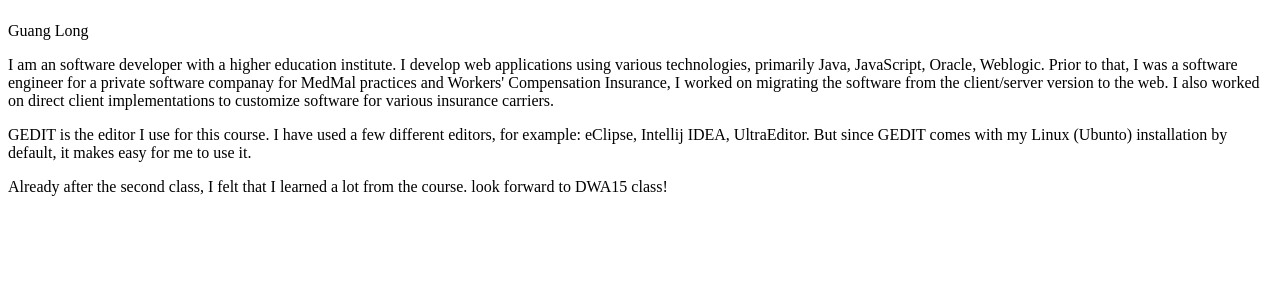
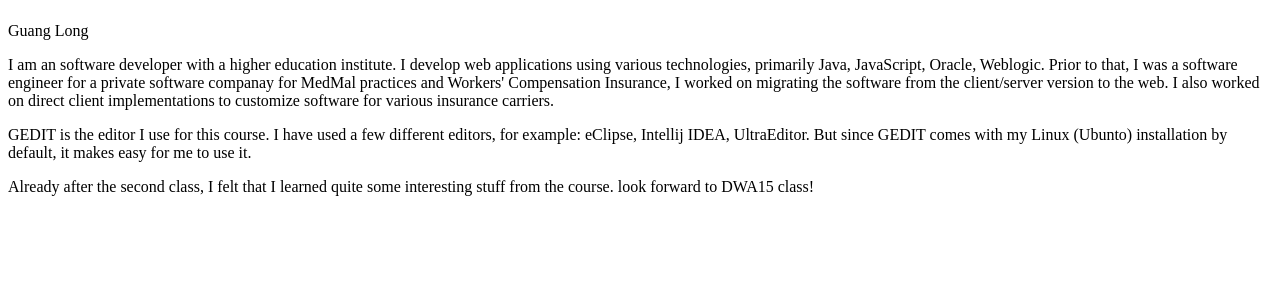
Before and after one commit to Guanglong/p1.monkeyaround.biz, a PHP site: page / in a window 1280 px wide. Shown: the part 58-358 px from the top of the page. Run offline with PHP 8.4, Linux system fonts and the light colour scheme.

Commit message:
fixed words

```diff
--- a/index.php
+++ b/index.php
@@ -25,7 +25,7 @@
                     <p>GEDIT is the editor I use for this course. I have used a few different editors, for example: eClipse, Intellij IDEA, UltraEditor. But since GEDIT comes with my Linux (Ubunto) installation by default, it makes easy for me to use it.</p>
                 </section>
                 <section id="conclusion">
-                  <p>  Already after the second class, I felt that I learned a lot from the course. look forward to DWA15 class! </P>
+                  <p>  Already after the second class, I felt that I learned quite some interesting stuff from the course. look forward to DWA15 class! </P>
                 </section>
             </div>
 
```
